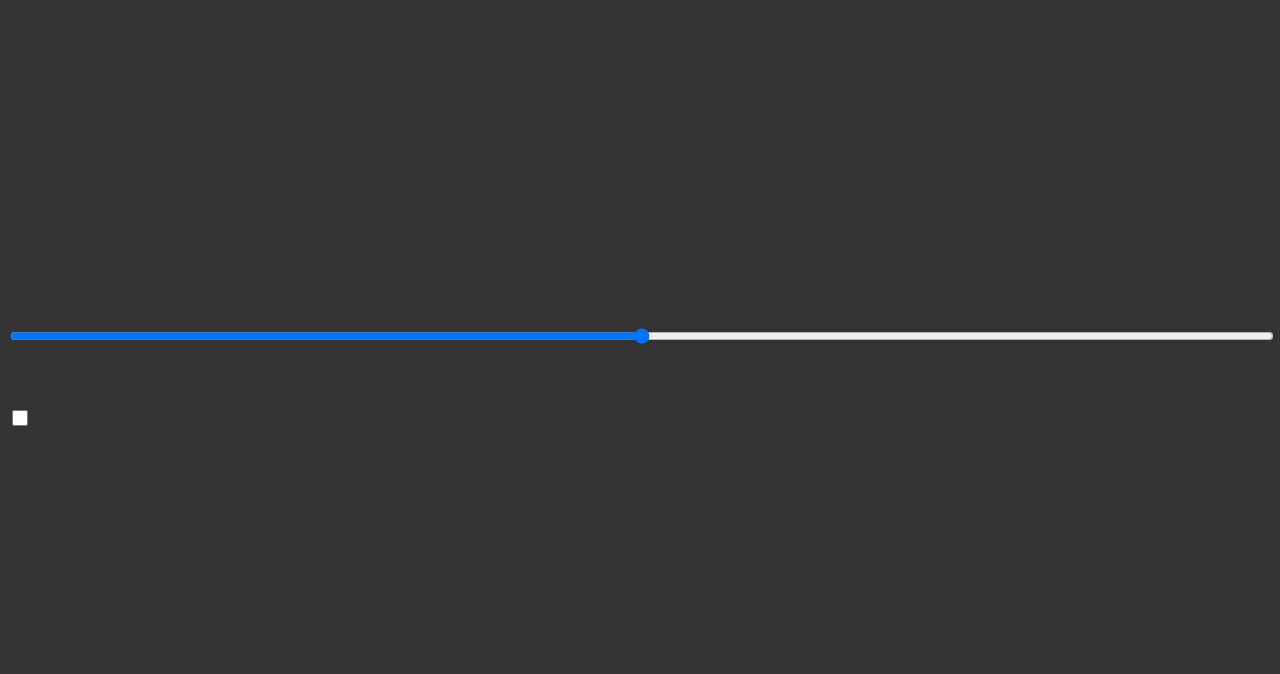
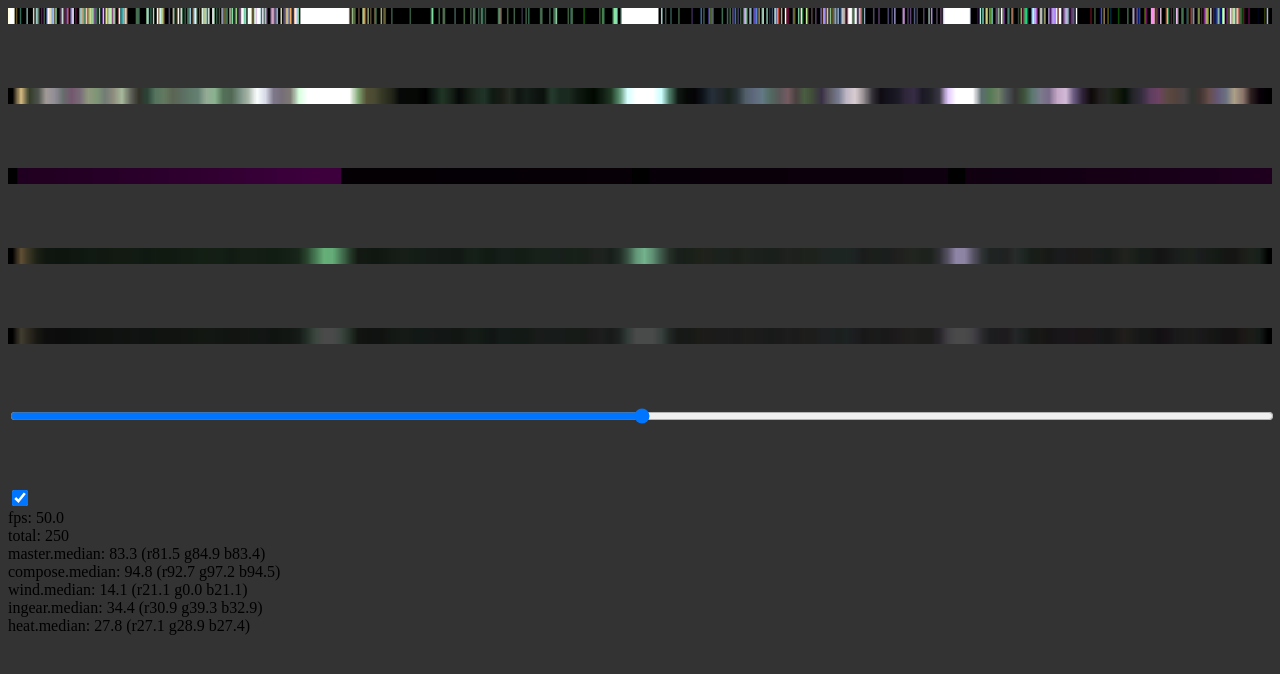
Before and after one commit to konstantinbarkalov/onedi, a website with bundled scripts: page public/static/index.html in a window 1280 px wide. Built offline with nearby package versions, Linux system fonts and the light colour scheme.

Commit message:
ok milestone

```diff
--- a/public/js/app.js
+++ b/public/js/app.js
@@ -2,14 +2,16 @@
 const masterPixelCount = 960;
 const composePixelCount = 30 * 5;
 const windPixelCount = masterPixelCount;
-const wearPixelCount = composePixelCount;
+const ingearPixelCount = composePixelCount;
+const heatPixelCount = composePixelCount;
+
 const premulator = require('./premulator.js');
 let config = {
   runStampsCount: 100,
 }
 //let sio = io();
 let sio = premulator({masterPixelCount:masterPixelCount, composePixelCount:composePixelCount});
-function Ledsim(sio, $masterCanvas, $composeCanvas, $windCanvas, $wearCanvas, $stat, $analogA, $switchA) {
+function Ledsim(sio, $masterCanvas, $composeCanvas, $windCanvas, $ingearCanvas, $heatCanvas, $stat, $analogA, $switchA) {
   const that = this;
   that._masterCanvasScaledWidth = 0;
   that._masterCanvasScaledHeight = 0;
@@ -23,10 +25,10 @@ function Ledsim(sio, $masterCanvas, $composeCanvas, $windCanvas, $wearCanvas, $s
   that._windCanvasScaledHeight = 0;
   that._windCanvas = null;
   that._windCtx = null;
-  that._wearCanvasScaledWidth = 0;
-  that._wearCanvasScaledHeight = 0;
-  that._wearCanvas = null;
-  that._wearCtx = null;
+  that._ingearCanvasScaledWidth = 0;
+  that._ingearCanvasScaledHeight = 0;
+  that._ingearCanvas = null;
+  that._ingearCtx = null;
 
   function init() {
     sio.on('rendered', (datum) => {
@@ -44,10 +46,14 @@ function Ledsim(sio, $masterCanvas, $composeCanvas, $windCanvas, $wearCanvas, $s
     that._windCtx = that._windCanvas.getContext('2d');
     that._windCanvas.width = windPixelCount;
     that._windCanvas.height = 1;
-    that._wearCanvas = $wearCanvas[0];
-    that._wearCtx = that._wearCanvas.getContext('2d');
-    that._wearCanvas.width = wearPixelCount;
-    that._wearCanvas.height = 1;
+    that._ingearCanvas = $ingearCanvas[0];
+    that._ingearCtx = that._ingearCanvas.getContext('2d');
+    that._ingearCanvas.width = ingearPixelCount;
+    that._ingearCanvas.height = 1;
+    that._heatCanvas = $heatCanvas[0];
+    that._heatCtx = that._heatCanvas.getContext('2d');
+    that._heatCanvas.width = heatPixelCount;
+    that._heatCanvas.height = 1;
 
     $(window).on('resize', () => {
       updateCanvasScaledSize();
@@ -57,10 +63,11 @@ function Ledsim(sio, $masterCanvas, $composeCanvas, $windCanvas, $wearCanvas, $s
       sio.emit('analogA', $analogA.val());
     })
     sio.emit('analogA', $analogA.val());
-    $switchA.on('input', () => {
-      sio.emit('switchA', $switchA.val());
+    $switchA.on('change', () => {
+      console.log('hopm');
+      sio.emit('switchA', $switchA.prop('checked'));
     })
-    sio.emit('switchA', $switchA.val());
+    sio.emit('switchA', $switchA.prop('checked'));
   }
   that._stat = {
     count: 0,
@@ -70,14 +77,16 @@ function Ledsim(sio, $masterCanvas, $composeCanvas, $windCanvas, $wearCanvas, $s
       master: null,
       compose: null,
       wind: null,
-      wear: null,
+      ingear: null,
+      heat: null,
     },
   }
-  function stat({master, compose, wind, wear}) {
+  function stat({master, compose, wind, ingear, heat}) {
     statGenericImage('master', masterPixelCount, master);
     statGenericImage('compose', composePixelCount, compose);
     statGenericImage('wind', windPixelCount, wind);
-    statGenericImage('wear', wearPixelCount, wear);
+    statGenericImage('ingear', ingearPixelCount, ingear);
+    statGenericImage('heat', heatPixelCount, heat);
     statFps();
     updateStat();
   }
@@ -87,18 +96,15 @@ function Ledsim(sio, $masterCanvas, $composeCanvas, $windCanvas, $wearCanvas, $s
       g: 0,
       b: 0,
       s: 0,
-      a: 0,
     }
     for (let i = 0; i < pixelCount; i++) {
-      median.r += renderedData[i].r || 0; //TODO: remove '|| 0' after bad input NAN fix
-      median.g += renderedData[i].g || 0;
-      median.b += renderedData[i].b || 0;
-      median.a += renderedData[i].a || 0;
+      median.r += renderedData[i * 3 + 0] || 0; //TODO: remove '|| 0' after bad input NAN fix
+      median.g += renderedData[i * 3 + 1] || 0;
+      median.b += renderedData[i * 3 + 2] || 0;
     }
     median.r /= pixelCount;
     median.g /= pixelCount;
     median.b /= pixelCount;
-    median.a /= pixelCount;
     median.s = median.r + median.g + median.b;
     median.s /= 3;
     that._stat.image[statName] = {
@@ -122,16 +128,19 @@ function Ledsim(sio, $masterCanvas, $composeCanvas, $windCanvas, $wearCanvas, $s
     that._composeCanvasScaledHeight = $composeCanvas.height();
     that._windCanvasScaledWidth = $windCanvas.width();
     that._windCanvasScaledHeight = $windCanvas.height();
-    that._wearCanvasScaledWidth = $wearCanvas.width();
-    that._wearCanvasScaledHeight = $wearCanvas.height();
+    that._ingearCanvasScaledWidth = $ingearCanvas.width();
+    that._ingearCanvasScaledHeight = $ingearCanvas.height();
+    that._heatCanvasScaledWidth = $heatCanvas.width();
+    that._heatCanvasScaledHeight = $heatCanvas.height();
   }
 
-  function onRendered({master, compose, wind, wear}) {
+  function onRendered({master, compose, wind, ingear, heat}) {
     updateGenericCanvas(that._masterCtx, masterPixelCount, master);
     updateGenericCanvas(that._composeCtx, composePixelCount, compose);
     updateGenericCanvas(that._windCtx, windPixelCount, wind);
-    updateGenericCanvas(that._wearCtx, wearPixelCount, wear);
-    stat({master, compose, wind, wear});
+    updateGenericCanvas(that._ingearCtx, ingearPixelCount, ingear);
+    updateGenericCanvas(that._heatCtx, heatPixelCount, heat);
+    stat({master, compose, wind, ingear, heat});
   }
   function updateStat() {
     let html = '';
@@ -140,7 +149,8 @@ function Ledsim(sio, $masterCanvas, $composeCanvas, $windCanvas, $wearCanvas, $s
     html += `master.median: ${that._stat.image.master.median.s.toFixed(1)} (r${that._stat.image.master.median.r.toFixed(1)} g${that._stat.image.master.median.g.toFixed(1)} b${that._stat.image.master.median.b.toFixed(1)})</br> `;
     html += `compose.median: ${that._stat.image.compose.median.s.toFixed(1)} (r${that._stat.image.compose.median.r.toFixed(1)} g${that._stat.image.compose.median.g.toFixed(1)} b${that._stat.image.compose.median.b.toFixed(1)})</br> `;
     html += `wind.median: ${that._stat.image.wind.median.s.toFixed(1)} (r${that._stat.image.wind.median.r.toFixed(1)} g${that._stat.image.wind.median.g.toFixed(1)} b${that._stat.image.wind.median.b.toFixed(1)})</br> `;
-    html += `wear.median: ${that._stat.image.wear.median.s.toFixed(1)} (r${that._stat.image.wear.median.r.toFixed(1)} g${that._stat.image.wear.median.g.toFixed(1)} b${that._stat.image.wear.median.b.toFixed(1)})</br> `;
+    html += `ingear.median: ${that._stat.image.ingear.median.s.toFixed(1)} (r${that._stat.image.ingear.median.r.toFixed(1)} g${that._stat.image.ingear.median.g.toFixed(1)} b${that._stat.image.ingear.median.b.toFixed(1)})</br> `;
+    html += `heat.median: ${that._stat.image.heat.median.s.toFixed(1)} (r${that._stat.image.heat.median.r.toFixed(1)} g${that._stat.image.heat.median.g.toFixed(1)} b${that._stat.image.heat.median.b.toFixed(1)})</br> `;
 
     $stat.html(html);
   }
@@ -149,9 +159,9 @@ function Ledsim(sio, $masterCanvas, $composeCanvas, $windCanvas, $wearCanvas, $s
     let imd = ctx.createImageData(pixelCount, 1);
     let d  = imd.data;
     for (let i = 0; i < pixelCount; i++) {
-      d[i * 4 + 0] = renderedData[i].r;
-      d[i * 4 + 1] = renderedData[i].g;
-      d[i * 4 + 2] = renderedData[i].b;
+      d[i * 4 + 0] = renderedData[i * 3 + 0];
+      d[i * 4 + 1] = renderedData[i * 3 + 1];
+      d[i * 4 + 2] = renderedData[i * 3 + 2];
       d[i * 4 + 3] = 255; //alpha
     }
     ctx.putImageData(imd, 0, 0 );
@@ -162,9 +172,11 @@ init();
 let $masterCanvas = $('.ledsim-master-canvas');
 let $composeCanvas = $('.ledsim-compose-canvas');
 let $windCanvas = $('.ledsim-wind-canvas');
-let $wearCanvas = $('.ledsim-wear-canvas');
+let $ingearCanvas = $('.ledsim-ingear-canvas');
+let $heatCanvas = $('.ledsim-heat-canvas');
+
 let $analogA = $('.ledsim-analog-a');
 let $switchA = $('.ledsim-switch-a');
 
 let $stat = $('.ledsim-stat');
-let ledsim = new Ledsim(sio, $masterCanvas, $composeCanvas, $windCanvas, $wearCanvas, $stat, $analogA, $switchA);
+let ledsim = new Ledsim(sio, $masterCanvas, $composeCanvas, $windCanvas, $ingearCanvas, $heatCanvas, $stat, $analogA, $switchA);
--- a/public/js/limiter.js
+++ b/public/js/limiter.js
@@ -27,51 +27,61 @@ class Limiter {
     this._options.bypass = bypass;
   }
 
-  process(pixels, dt, target = pixels) {
-    if (pixels.length !== this._options.pixelCount) {
-      throw new Error(`Input length: ${pixels.length}, but expect: ${this._options.pixelCount}`);
+  process(pixels, dt, target = pixels, clamp = {from: 0, to: 1}) {
+    if (pixels.length !== this._options.pixelCount * 3) {
+      throw new Error(`Input length: ${pixels.length}, but expect: ${this._options.pixelCount * 3}`);
     }
     if (!(dt > 0)) {
       throw new Error(`Delta time: ${dt}, but expect more than 0`);
     }
-    this._calcHeat(pixels, dt);
     if (this._options.bypass) {
-      if (pixels === target) {
-        return; // TODO: something (status maybe)
-      } else {
+      if (pixels !== target) {
         throw new Error('Cannot work in bypass mode when target and source are not same');
       }
     }  else {
-      this._limit(pixels, target);
-      return; // TODO: something (status maybe)
+      this._limit(pixels, target, clamp);
     }
+    this._calcHeat(pixels, dt, clamp);
   }
   _fillHeatBlack() {
     for (let i = 0; i < this._options.pixelCount * 3; i++) {
       this._heatRing[i] = 0;
     }
   }
-  _calcHeat(pixels, dt) {
+  _calcHeat(pixels, dt, clamp = {from: 0, to: 1}) {
     let chillingRatio = Math.pow(0.5, dt / 10);
     let gainingRatio = 1 - chillingRatio;
+    let clampDiff = clamp.to - clamp.from;
     for (let i = 0; i < this._options.pixelCount; i++) {
       this._heatRing[i * 3 + 0] *= chillingRatio;
       this._heatRing[i * 3 + 1] *= chillingRatio;
       this._heatRing[i * 3 + 2] *= chillingRatio;
-
-      this._heatRing[i * 3 + 0] += gainingRatio * pixels[i].r;
-      this._heatRing[i * 3 + 1] += gainingRatio * pixels[i].g;
-      this._heatRing[i * 3 + 2] += gainingRatio * pixels[i].b;
+      let clampedPixel = [
+        (Math.max(clamp.from, Math.min(clamp.to, pixels[i * 3 + 0])) - clamp.from) / clampDiff,
+        (Math.max(clamp.from, Math.min(clamp.to, pixels[i * 3 + 1])) - clamp.from) / clampDiff,
+        (Math.max(clamp.from, Math.min(clamp.to, pixels[i * 3 + 2])) - clamp.from) / clampDiff,
+      ]
+      this._heatRing[i * 3 + 0] += gainingRatio * clampedPixel[0];
+      this._heatRing[i * 3 + 1] += gainingRatio * clampedPixel[1];
+      this._heatRing[i * 3 + 2] += gainingRatio * clampedPixel[2];
     }
   }
-  _limit(pixels, target) {
+  _limit(pixels, target, clamp = {from: 0, to: 1}) {
+    let affects = [0, 0, 0];
+    let clampDiff = clamp.to - clamp.from;
     for (let i = 0; i < this._options.pixelCount; i++) {
-      target[i].r = pixels[i].r - this._heatRing[i * 3 + 0];
-      target[i].g = pixels[i].g - this._heatRing[i * 3 + 1];
-      target[i].b = pixels[i].b - this._heatRing[i * 3 + 2];
-      target[i].r = Math.max(0, target[i].r);
-      target[i].g = Math.max(0, target[i].g);
-      target[i].b = Math.max(0, target[i].b);
+
+      affects[0] = Math.max(0, -6 + 12 * this._heatRing[i * 3 + 0]);
+      affects[1] = Math.max(0, -6 + 12 * this._heatRing[i * 3 + 1]);
+      affects[2] = Math.max(0, -6 + 12 * this._heatRing[i * 3 + 2]);
+
+      target[i * 3 + 0] = pixels[i * 3 + 0] - affects[0] * clampDiff;
+      target[i * 3 + 1] = pixels[i * 3 + 1] - affects[1] * clampDiff;
+      target[i * 3 + 2] = pixels[i * 3 + 2] - affects[2] * clampDiff;
+
+      target[i * 3 + 0] = Math.max(clamp.from, target[i * 3 + 0]);
+      target[i * 3 + 1] = Math.max(clamp.from, target[i * 3 + 1]);
+      target[i * 3 + 2] = Math.max(clamp.from, target[i * 3 + 2]);
     }
   }
 
--- a/public/js/premulator.js
+++ b/public/js/premulator.js
@@ -17,6 +17,9 @@ class Premulator extends EventEmitter {
     this.on('switchA', (switchAState)=>{
       console.log('switchA!', switchAState);
       this.input.switchAState = switchAState;
+      //  TEMP TWEAK
+      this._limiter.bypass = !this.input.switchAState;
+      // /TEMP TWEAK
     });
   }
 
@@ -45,7 +48,7 @@ class Premulator extends EventEmitter {
         wind: new Float32Array(this._options.masterPixelCount),
       },
       stat: {
-        wear: new Float32Array(this._options.composePixelCount * 3),
+        ingear: new Float32Array(this._options.composePixelCount * 3),
       },
     }
 
@@ -108,14 +111,14 @@ class Premulator extends EventEmitter {
     this._drawOnMasterParticHeroes();
     this._masterToCompose();
     //this._fillComposeDebug();
-    this._limiter.process(composePixels, this._iter.dt);
 
-    this._composeToWear();
+
+    this._composeToIngear();
     this._emitPixels();
   }
   _fillComposeDebug() {
     for (let i = 0; i < this._options.composePixelCount * 3; i++) {
-      this._ring.g.compose[i] = 0.75;
+      this._ring.g.compose[i] = 2;
     }
   }
   _fillMasterRandom() {
@@ -130,9 +133,9 @@ class Premulator extends EventEmitter {
       this._ring.g.master[i] = 0;
     }
   }
-  _fillWearBlack() {
-    for (let i = 0; i < this._options.wearPixelCount * 3; i++) {
-      this._ring.stat.wear[i] = 0;
+  _fillIngearBlack() {
+    for (let i = 0; i < this._options.ingearPixelCount * 3; i++) {
+      this._ring.stat.ingear[i] = 0;
     }
   }
   _dimWind() {
@@ -393,15 +396,15 @@ class Premulator extends EventEmitter {
 
     }
   }
-  _composeToWear() {
+  _composeToIngear() {
 
     let chillingRatio = Math.pow(0.5, this._iter.dt / 10);
     let gainingRatio = 1 - chillingRatio;
 
     for (let i = 0; i < this._options.composePixelCount; i++) {
-      this._ring.stat.wear[i * 3 + 0] *= chillingRatio;
-      this._ring.stat.wear[i * 3 + 1] *= chillingRatio;
-      this._ring.stat.wear[i * 3 + 2] *= chillingRatio;
+      this._ring.stat.ingear[i * 3 + 0] *= chillingRatio;
+      this._ring.stat.ingear[i * 3 + 1] *= chillingRatio;
+      this._ring.stat.ingear[i * 3 + 2] *= chillingRatio;
 
       let rgb8BitCapped = {
         r: Math.min(255, Math.max(0, this._ring.g.compose[i * 3 + 0])),
@@ -409,55 +412,53 @@ class Premulator extends EventEmitter {
         b: Math.min(255, Math.max(0, this._ring.g.compose[i * 3 + 2])),
       }
 
-      this._ring.stat.wear[i * 3 + 0] += gainingRatio * rgb8BitCapped.r;
-      this._ring.stat.wear[i * 3 + 1] += gainingRatio * rgb8BitCapped.g;
-      this._ring.stat.wear[i * 3 + 2] += gainingRatio * rgb8BitCapped.b;
+      this._ring.stat.ingear[i * 3 + 0] += gainingRatio * rgb8BitCapped.r;
+      this._ring.stat.ingear[i * 3 + 1] += gainingRatio * rgb8BitCapped.g;
+      this._ring.stat.ingear[i * 3 + 2] += gainingRatio * rgb8BitCapped.b;
     }
   }
 
   _emitPixels() {
-    let masterPixels = new Array(this._options.masterPixelCount);
+    let masterPixels = new Array(this._options.masterPixelCount * 3);
     for (let i = 0; i < this._options.masterPixelCount; i++) {
-      let rgb = {
-        r: Math.min(255, Math.max(0, Math.floor(this._ring.g.master[i * 3 + 0] * 256))),
-        g: Math.min(255, Math.max(0, Math.floor(this._ring.g.master[i * 3 + 1] * 256))),
-        b: Math.min(255, Math.max(0, Math.floor(this._ring.g.master[i * 3 + 2] * 256))),
-      }
-      masterPixels[i] = rgb;
+      masterPixels[i * 3 + 0] = Math.min(255, Math.max(0, Math.floor(this._ring.g.master[i * 3 + 0] * 256)));
+      masterPixels[i * 3 + 1] = Math.min(255, Math.max(0, Math.floor(this._ring.g.master[i * 3 + 1] * 256)));
+      masterPixels[i * 3 + 2] = Math.min(255, Math.max(0, Math.floor(this._ring.g.master[i * 3 + 2] * 256)));
     }
 
-    let composePixels = new Array(this._options.composePixelCount);
+    let composePixels = new Array(this._options.composePixelCount * 3);
     for (let i = 0; i < this._options.composePixelCount; i++) {
-      let rgb = {
-        r: Math.min(255, Math.max(0, Math.floor(this._ring.g.compose[i * 3 + 0] * 256))),
-        g: Math.min(255, Math.max(0, Math.floor(this._ring.g.compose[i * 3 + 1] * 256))),
-        b: Math.min(255, Math.max(0, Math.floor(this._ring.g.compose[i * 3 + 2] * 256))),
-      }
-      composePixels[i] = rgb;
+      composePixels[i * 3 + 0] = Math.min(255, Math.max(0, Math.floor(this._ring.g.compose[i * 3 + 0] * 256)));
+      composePixels[i * 3 + 1] = Math.min(255, Math.max(0, Math.floor(this._ring.g.compose[i * 3 + 1] * 256)));
+      composePixels[i * 3 + 2] = Math.min(255, Math.max(0, Math.floor(this._ring.g.compose[i * 3 + 2] * 256)));
     }
 
-    let windPixels = new Array(this._options.masterPixelCount);
+    let windPixels = new Array(this._options.masterPixelCount * 3);
     for (let i = 0; i < this._options.masterPixelCount; i++) {
-      let rgb = {
-        r: Math.min(255, Math.max(0, Math.floor(this._ring.ph.wind[i] / 1000 * 256))),
-        g: Math.min(255, Math.max(0, -Math.floor(this._ring.ph.wind[i] / 1000 * 256))),
-        b: Math.min(255, Math.max(0, Math.abs(Math.floor(this._ring.ph.wind[i] / 1000 * 256)))),
-      }
-      windPixels[i] = rgb;
-    }
-    let wearPixels = new Array(this._options.composePixelCount);
-    for (let i = 0; i < this._options.composePixelCount; i++) {
-      let rgb = {
-        r: Math.min(255, Math.max(0, Math.floor(this._ring.stat.wear[i * 3 + 0] * 256))),
-        g: Math.min(255, Math.max(0, Math.floor(this._ring.stat.wear[i * 3 + 1] * 256))),
-        b: Math.min(255, Math.max(0, Math.floor(this._ring.stat.wear[i * 3 + 2] * 256))),
-      }
-      wearPixels[i] = rgb;
+      windPixels[i * 3 + 0] = Math.min(255, Math.max(0, Math.floor(         this._ring.ph.wind[i] / 1000 * 256)));
+      windPixels[i * 3 + 1] = Math.min(255, Math.max(0, Math.floor(     1 - this._ring.ph.wind[i] / 1000  * 256)));
+      windPixels[i * 3 + 2] = Math.min(255, Math.max(0, Math.floor(Math.abs(this._ring.ph.wind[i]) / 1000  * 256)));
     }
 
-    //this._limiter.process(composePixels, this._iter.dt);
+    let ingearPixels = new Array(this._options.composePixelCount * 3);
+    for (let i = 0; i < this._options.composePixelCount; i++) {
+      ingearPixels[i * 3 + 0] = Math.min(255, Math.max(0, Math.floor(this._ring.stat.ingear[i * 3 + 0] * 256)));
+      ingearPixels[i * 3 + 1] = Math.min(255, Math.max(0, Math.floor(this._ring.stat.ingear[i * 3 + 1] * 256)));
+      ingearPixels[i * 3 + 2] = Math.min(255, Math.max(0, Math.floor(this._ring.stat.ingear[i * 3 + 2] * 256)));
+    }
 
-    this.emit('rendered', {master: masterPixels, compose: composePixels, wind: windPixels, wear: wearPixels});
+    let heatPixels = new Array(this._options.composePixelCount * 3);
+    for (let i = 0; i < this._options.composePixelCount; i++) {
+      heatPixels[i * 3 + 0] = Math.min(255, Math.max(0, Math.floor(this._limiter._heatRing[i * 3 + 0] * 256)));
+      heatPixels[i * 3 + 1] = Math.min(255, Math.max(0, Math.floor(this._limiter._heatRing[i * 3 + 1] * 256)));
+      heatPixels[i * 3 + 2] = Math.min(255, Math.max(0, Math.floor(this._limiter._heatRing[i * 3 + 2] * 256)));
+    }
+
+    //  TEMP TWEAK
+    this._limiter.process(composePixels, this._iter.dt, composePixels, {from: 0, to: 255});
+    //  TEMP TWEAK
+
+    this.emit('rendered', {master: masterPixels, compose: composePixels, wind: windPixels, ingear: ingearPixels, heat: heatPixels});
   }
   ////////
   //////// RREMULATOR END
--- a/public/static/index.html
+++ b/public/static/index.html
@@ -14,13 +14,15 @@
 </canvas>
 <canvas class="ledsim-wind-canvas" style="margin-top: 64px; width: 100%; height: 16px;">
 </canvas>
-<canvas class="ledsim-wear-canvas" style="margin-top: 64px; width: 100%; height: 16px;">
+<canvas class="ledsim-ingear-canvas" style="margin-top: 64px; width: 100%; height: 16px;">
+</canvas>
+<canvas class="ledsim-heat-canvas" style="margin-top: 64px; width: 100%; height: 16px;">
 </canvas>
 
 <input type="range" class="ledsim-analog-a" min=0 max=1 step=0.01 style="margin-top: 64px; width: 100%; height: 16px;">
 </input>
 
-<input type="checkbox" class="ledsim-switch-a" style="margin-top: 64px; width: 16px; height: 16px;">
+<input type="checkbox" checked="true" class="ledsim-switch-a" style="margin-top: 64px; width: 16px; height: 16px;">
 </input>
 
 <div class="ledsim-stat">
```
